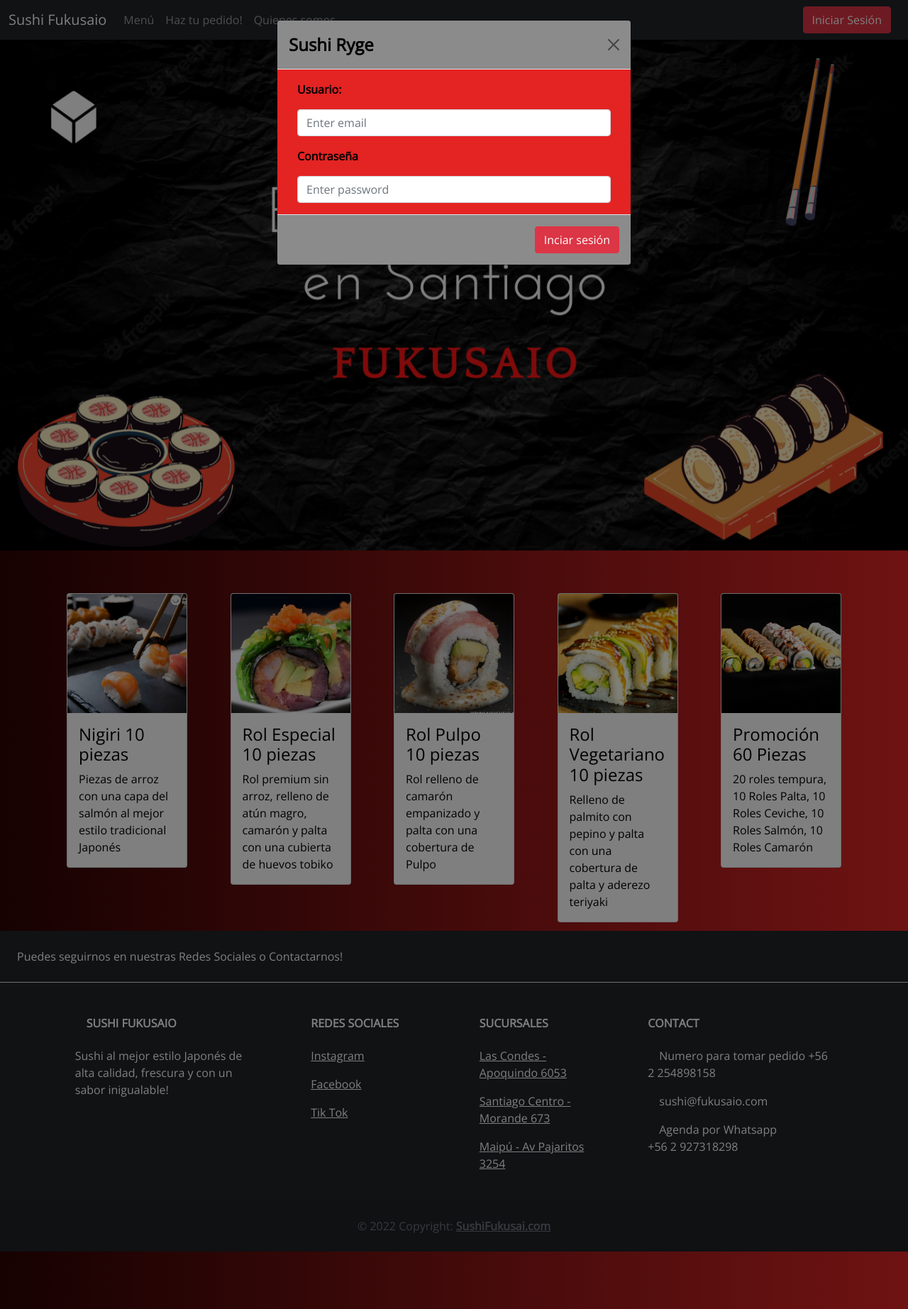
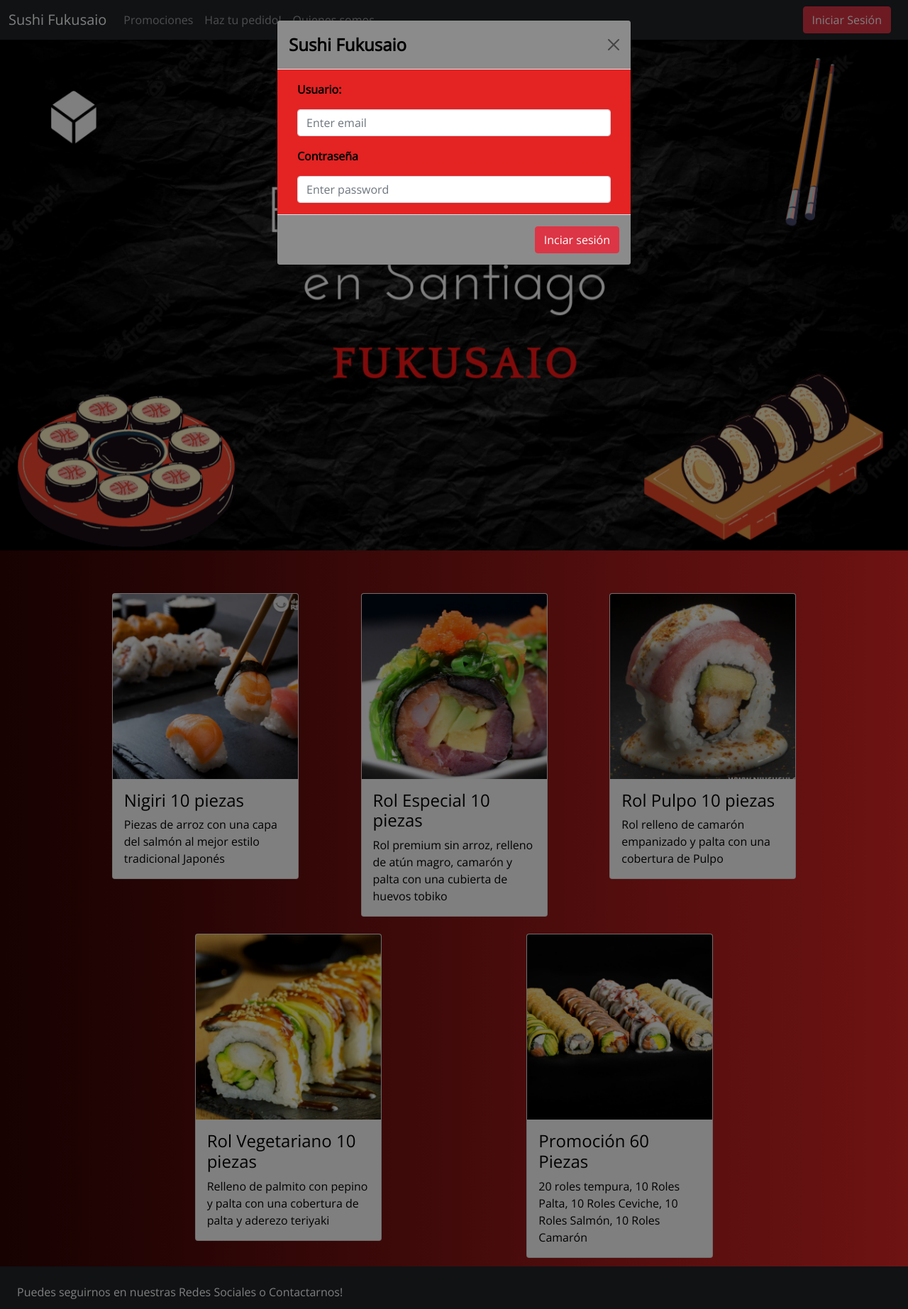
Before and after one commit to angel-js/ProyectoDjango, a Django app: page /home/ in a window 1280 px wide, after a click on "Iniciar Sesión". Shown: the whole page at 71% size. Run offline with Django 4.2, Linux system fonts and the light colour scheme; some libraries are stand-ins or nearby versions.

Commit message:
Cambio de Nombre a Menu por Promociones, Integrando Recursos directos de Django

```diff
--- a/Prueba1/templates/contactus.html
+++ b/Prueba1/templates/contactus.html
@@ -23,7 +23,7 @@
           <div class="collapse navbar-collapse" id="collapsibleNavbar">
             <ul class="navbar-nav">
               <li class="nav-item">
-                <a class="nav-link" href="{% url 'menu' %}">Menú</a>
+                <a class="nav-link" href="{% url 'promo' %}">Promociones</a>
               </li>
               <li class="nav-item">
                 <a class="nav-link" href="{% url 'pedido' %}">Haz tu pedido!</a>
@@ -49,7 +49,7 @@
 
                     <!-- Modal Header -->
                     <div class="modal-header" style="background-color: #00000074;">
-                      <h4 class="modal-title" style="color: #000000"><b>Sushi Ryge</b></h4>
+                      <h4 class="modal-title" style="color: #000000"><b>Sushi Fukusaio</b></h4>
                       <button type="button" class="btn-close" data-bs-dismiss="modal"></button>
                     </div>
                    <!-- Modal body -->
@@ -117,7 +117,7 @@
 
                     <!-- Modal Header -->
                     <div class="modal-header" style="background-color: #00000074;">
-                      <h4 class="modal-title" style="color: #000000"><b>Sushi Ryge</b></h4>
+                      <h4 class="modal-title" style="color: #000000"><b>Sushi Fukusaio</b></h4>
                       <button type="button" class="btn-close" data-bs-dismiss="modal"></button>
                     </div>
                    <!-- Modal body -->
--- a/Prueba1/templates/index.html
+++ b/Prueba1/templates/index.html
@@ -23,7 +23,7 @@
           <div class="collapse navbar-collapse" id="collapsibleNavbar">
             <ul class="navbar-nav">
               <li class="nav-item">
-                <a class="nav-link" href="{% url 'menu' %}">Menú</a>
+                <a class="nav-link" href="{% url 'promo' %}">Promociones</a>
               </li>
               <li class="nav-item">
                 <a class="nav-link" href="{% url 'pedido' %}">Haz tu pedido!</a>
@@ -49,7 +49,7 @@
 
                     <!-- Modal Header -->
                     <div class="modal-header" style="background-color: #00000074;">
-                      <h4 class="modal-title" style="color: #000000"><b>Sushi Ryge</b></h4>
+                      <h4 class="modal-title" style="color: #000000"><b>Sushi Fukusaio</b></h4>
                       <button type="button" class="btn-close" data-bs-dismiss="modal"></button>
                     </div>
                    <!-- Modal body -->
@@ -110,46 +110,46 @@
 
 <!-- Tarjetas -->
 <div class="container-fluid container-sm">
-    <div class="row m-0 pt-5 d-flex justify-content-between">
-        <div class="col-12 col-sm-5 col-md-3 col-lg-2 p-2 m-1">
+    <div class="row m-0 pt-5 d-flex justify-content-evenly">
+        <div class="col-12 col-sm-5 col-md-4 col-lg-3 p-2 m-1">
             <div class="card" style="width: 100%;">
-                <img src="../static/Prueba1/media/nigiri.png" class="card-img-top" alt="...">
+                <img src="{% static 'Prueba1/media/nigiri.png' %}" class="card-img-top" alt="...">
                 <div class="card-body">
                 <h4 class="t-tarjetas" style="color:#000000;">Nigiri 10 piezas</h4>
                   <p class="card-text" style="color: #000000">Piezas de arroz con una capa del salmón al mejor estilo tradicional Japonés</p>
                 </div>
               </div>
         </div>
-        <div class="col-12 col-sm-5 col-md-3 col-lg-2 p-2 m-1">
+        <div class="col-12 col-sm-5 col-md-4 col-lg-3 p-2 m-1">
             <div class="card" style="width: 100%;">
-                <img src="../static/Prueba1/media/RolEspecial.png" class="card-img-top" alt="...">
+                <img src="{% static 'Prueba1/media/RolEspecial.png' %}" class="card-img-top" alt="...">
                 <div class="card-body">
                     <h4 class="t-tarjetas" style="color:#000000;">Rol Especial 10 piezas</h4>
                     <p class="card-text" style="color: #000000">Rol premium sin arroz, relleno de atún magro, camarón y palta con una cubierta de huevos tobiko</p>
                 </div>
               </div>
         </div>
-        <div class="col-12 col-sm-5 col-md-3 col-lg-2 p-2 m-1">
+        <div class="col-12 col-sm-5 col-md-4 col-lg-3 p-2 m-1">
             <div class="card" style="width: 100%;">
-                <img src="../static/Prueba1/media/RolEspecial2.png" class="card-img-top" alt="...">
+                <img src="{% static 'Prueba1/media/RolEspecial2.png' %}" class="card-img-top" alt="...">
                 <div class="card-body">
                     <h4 class="t-tarjetas" style="color:#000000;">Rol Pulpo 10 piezas</h4>
                   <p class="card-text" style="color: #000000">Rol relleno de camarón empanizado y palta con una cobertura de Pulpo</p>
                 </div>
               </div>
         </div>
-        <div class="col-12 col-sm-5 col-md-3 col-lg-2 p-2 m-1">
+        <div class="col-12 col-sm-5 col-md-4 col-lg-3 p-2 m-1">
             <div class="card" style="width: 100%;">
-                <img src="../static/Prueba1/media/RolVegano.png" class="card-img-top" alt="...">
+                <img src="{% static 'Prueba1/media/RolVegano.png' %}" class="card-img-top" alt="...">
                 <div class="card-body">
                     <h4 class="t-tarjetas" style="color:#000000;">Rol Vegetariano 10 piezas</h4>
                   <p class="card-text" style="color: #000000">Relleno de palmito con pepino y palta con una cobertura de palta y aderezo teriyaki</p>
                 </div>
               </div>
         </div>
-        <div class="col-12 col-sm-5 col-md-3 col-lg-2 p-2 m-1">
+        <div class="col-12 col-sm-5 col-md-4 col-lg-3 p-2 m-1">
             <div class="card" style="width: 100%;">
-                <img src="../static/Prueba1/media/56mix.png" class="card-img-top" alt="...">
+                <img src="{% static 'Prueba1/media/56mix.png' %}" class="card-img-top" alt="...">
                 <div class="card-body">
                     <h4 class="t-tarjetas" style="color:#000000;">Promoción 60 Piezas</h4>
                   <p class="card-text" style="color: #000000">20 roles tempura, 10 Roles Palta, 10 Roles Ceviche, 10 Roles Salmón, 10 Roles Camarón </p>
--- a/Prueba1/templates/menu.html
+++ b/Prueba1/templates/promo.html
@@ -23,7 +23,7 @@
           <div class="collapse navbar-collapse" id="collapsibleNavbar">
             <ul class="navbar-nav">
               <li class="nav-item">
-                <a class="nav-link" c>Menú</a>
+                <a class="nav-link" href="{% url 'promo'%}">Promociones</a>
               </li>
               <li class="nav-item">
                 <a class="nav-link" href="{% url 'pedido' %}">Haz tu pedido!</a>
@@ -49,7 +49,7 @@
 
                     <!-- Modal Header -->
                     <div class="modal-header" style="background-color: #00000074;">
-                      <h4 class="modal-title" style="color: #000000"><b>Sushi Ryge</b></h4>
+                      <h4 class="modal-title" style="color: #000000"><b>Sushi Fukusaio</b></h4>
                       <button type="button" class="btn-close" data-bs-dismiss="modal"></button>
                     </div>
                    <!-- Modal body -->
@@ -99,7 +99,7 @@
       <div class="card mb-3" style="max-width: 100%;">
         <div class="row g-0">
           <div class="col-md-5">
-            <img src="../static/Prueba1/media/56mix.png" class="img-fluid rounded-start" alt="...">
+            <img src="{% static 'Prueba1/media/56mix.png' %}" class="img-fluid rounded-start" alt="...">
           </div>
           <div class="col-md-1"></div>
           <div class="col-md-5 d-flex align-item-center">
--- a/Prueba1/templates/whoami.html
+++ b/Prueba1/templates/whoami.html
@@ -23,7 +23,7 @@
           <div class="collapse navbar-collapse" id="collapsibleNavbar">
             <ul class="navbar-nav">
               <li class="nav-item">
-                <a class="nav-link" c>Menú</a>
+                <a class="nav-link" href="{% url 'promo' %}">Promociones</a>
               </li>
               <li class="nav-item">
                 <a class="nav-link" href="{% url 'pedido' %}">Haz tu pedido!</a>
@@ -49,7 +49,7 @@
 
                     <!-- Modal Header -->
                     <div class="modal-header" style="background-color: #00000074;">
-                      <h4 class="modal-title" style="color: #000000"><b>Sushi Ryge</b></h4>
+                      <h4 class="modal-title" style="color: #000000"><b>Sushi Fukusaio</b></h4>
                       <button type="button" class="btn-close" data-bs-dismiss="modal"></button>
                     </div>
                    <!-- Modal body -->
@@ -98,7 +98,7 @@
         <div class="card mb-3" style="max-width: 100%;">
           <div class="row g-0">
             <div class="col-md-5">
-              <img src="../static/Prueba1/media/Sushifukusaio.png" class="img-fluid rounded-start" alt="...">
+              <img src="{% static 'Prueba1/media/Sushifukusaio.png' %}" class="img-fluid rounded-start" alt="...">
             </div>
             <div class="col-md-1"></div>
             <div class="col-md-5 d-flex align-item-center">
--- a/Prueba1/urls.py
+++ b/Prueba1/urls.py
@@ -15,12 +15,12 @@
 """
 from django.contrib import admin
 from django.urls import path
-from .views import home, whoAmI, Pedido, menu
+from .views import home, whoAmI, Pedido, prom
 
 urlpatterns = [
     path('admin/', admin.site.urls),
     path('home/', home, name="home"),
     path('Nosotros/', whoAmI, name="Nosotros"),
     path('Pedido/', Pedido, name="pedido"),
-    path('Menu/', menu, name="menu"),
+    path('Promocion/', prom, name="promo"),
 ]
--- a/Prueba1/views.py
+++ b/Prueba1/views.py
@@ -12,10 +12,10 @@
     misDatos = {"dia" : ahora}
     return render(request, "whoami.html", misDatos)
 
-def menu(request):
+def prom(request):
     ahora = datetime.now().strftime("%D")
     misDatos = {"dia" : ahora}
-    return render(request, "menu.html", misDatos)
+    return render(request, "promo.html", misDatos)
 
 def Pedido(request):
     ahora = datetime.now().strftime("%D")
```
